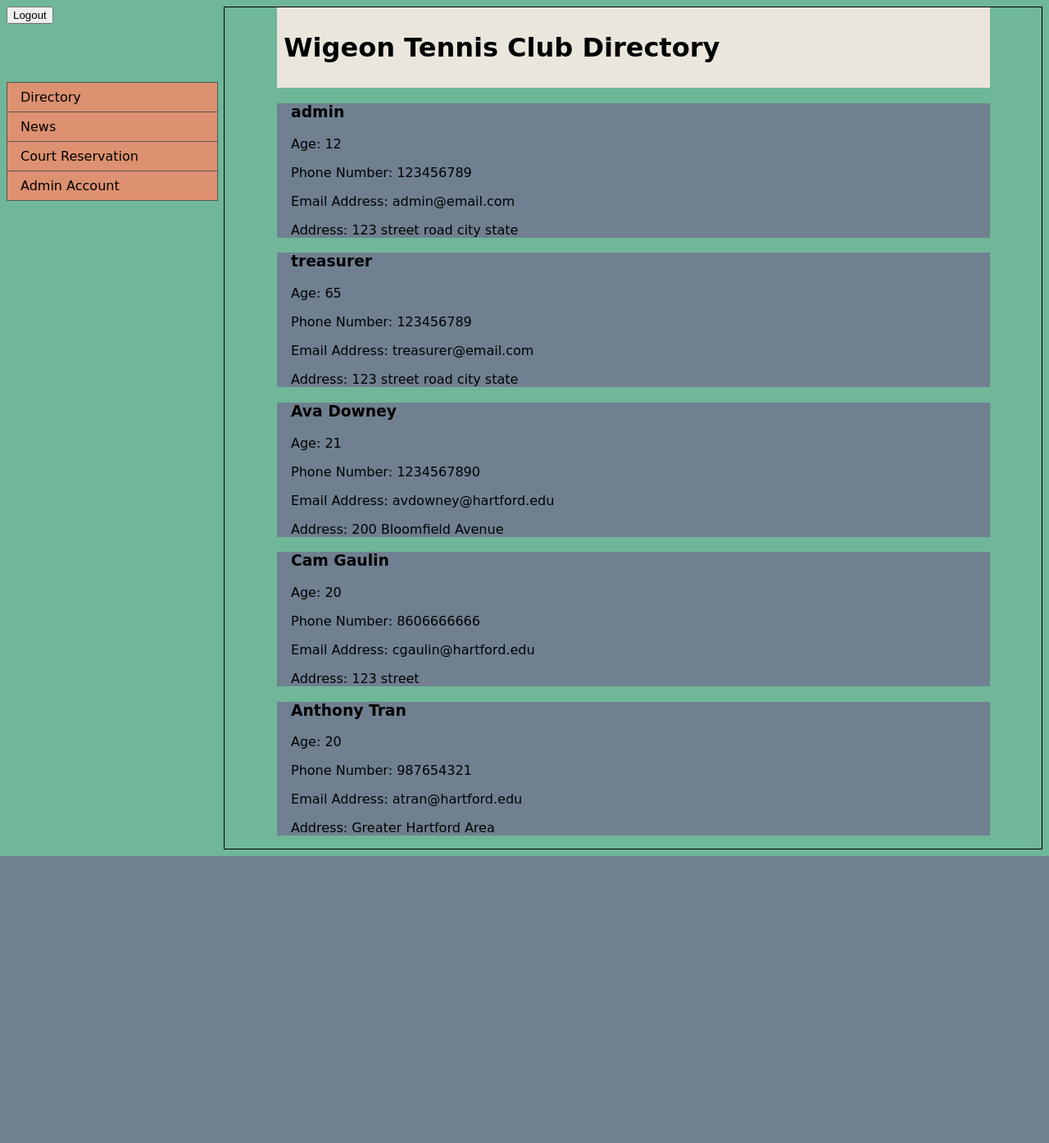
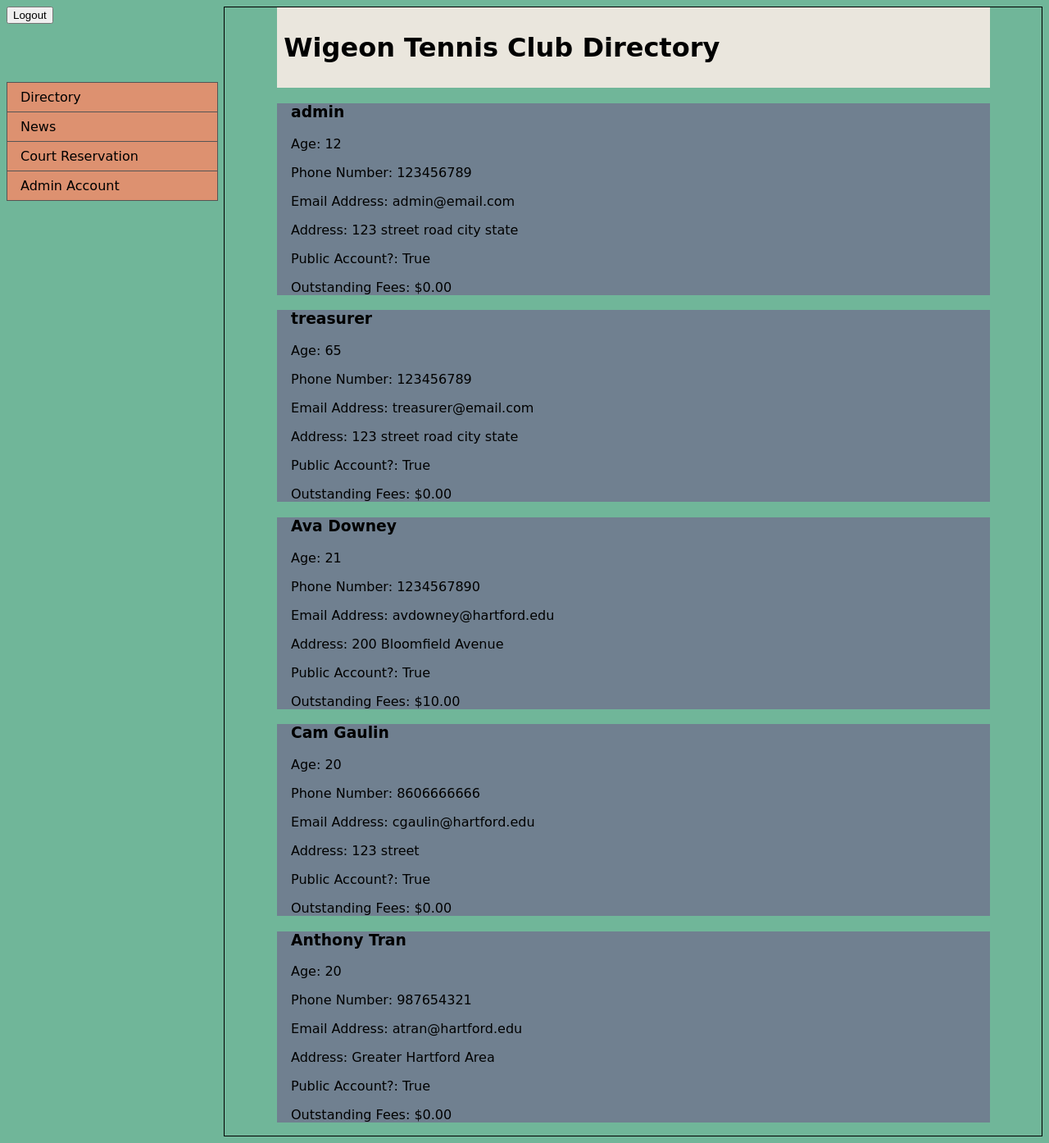
Before and after one commit to avasdowney/wigeon_tennis_club, a Django app: page /directory/ in a window 1280 px wide. Shown: the whole page at 82% size. Before the commit the page ends 1044 px from the top, so only its background shows below. Run offline with Django 4.2, Linux system fonts and the light colour scheme; a user stored in the database is signed in; data comes from the database, SQL or seed files in the repository.

Commit message:
updated admin directory

```diff
--- a/members/templates/members/directory.html
+++ b/members/templates/members/directory.html
@@ -20,19 +20,21 @@
                 {% if request.user|has_group:"admin" %}
                     <div class="info">
                         <h3>{{ user.first_name }} {{ user.last_name }} </h3>
-                        <p>Age: {{user.age }}</p>
+                        <p>Age: {{ user.age }}</p>
                         <p>Phone Number: {{user.phone }}</p>
-                        <p>Email Address: {{user.email }}</p>
-                        <p>Address: {{user.address }}</p>
+                        <p>Email Address: {{ user.email }}</p>
+                        <p>Address: {{ user.address }}</p>
+                        <p>Public Account?: {{ user.is_public }}</p>
+                        <p>Outstanding Fees: ${{ user.total_due }}</p>
                     </div>
                 {% else %}
                     {% if user.is_public == True %}
                         <div class="info">
                             <h3>{{ user.first_name }} {{ user.last_name }} </h3>
-                            <p>Age: {{user.age }}</p>
-                            <p>Phone Number: {{user.phone }}</p>
-                            <p>Email Address: {{user.email }}</p>
-                            <p>Address: {{user.address }}</p>
+                            <p>Age: {{ user.age }}</p>
+                            <p>Phone Number: {{ user.phone }}</p>
+                            <p>Email Address: {{ user.email }}</p>
+                            <p>Address: {{ user.address }}</p>
                         </div>
                     {% endif %}
                 {% endif %}
```
Also changed, not shown: members/migrations/0017_alter_customuser_zip_code.py (added), members/migrations/0018_alter_customuser_zip_code.py (added).
